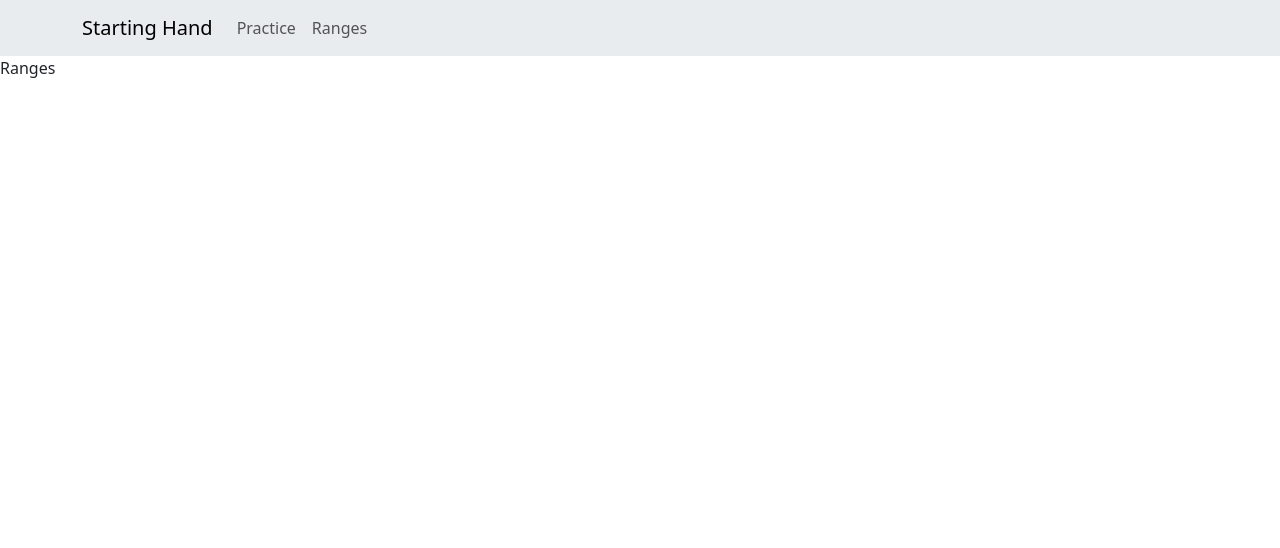
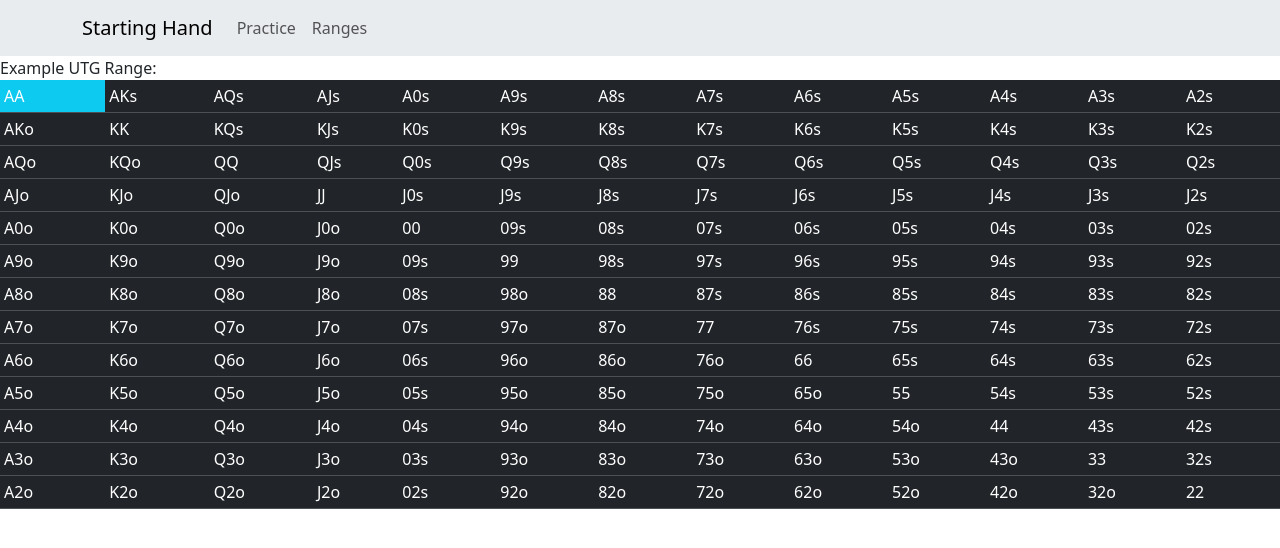
Before and after one commit to apatari/starting-hand, a React (Create React App) app: page /ranges in a window 1280 px wide. Shown: the top 548 px of the page. Built offline with nearby package versions, Linux system fonts and the light colour scheme.

Commit message:
add table for sample range, not yet visualized

```diff
--- a/src/Ranges.js
+++ b/src/Ranges.js
@@ -1,7 +1,34 @@
 import React  from "react";
+import { rangeRows } from "./range_visual";
+import { Table } from "react-bootstrap";
 
 export default function Ranges() {
     return (
-        <div>Ranges</div>
+        <div>Example UTG Range:
+
+            <Table size="sm" variant="dark">
+                <tbody>
+                    {rangeRows.map(row => {
+                        return(
+                            <tr>
+                                {row.map(hand => {
+
+                                        if(hand==="AA"){
+                                            return (<td className="bg-info" >{hand}</td>)
+                                        } else {
+                                            return (<td >{hand}</td>)
+                                        }
+
+
+
+                                })}
+                            </tr>
+                        )
+                    })}
+                </tbody>
+            </Table>
+
+        </div>
+
     )
 }
--- a/src/range_visual.js
+++ b/src/range_visual.js
@@ -0,0 +1,19 @@
+
+
+const rangeRows = [
+    ["AA", "AKs", "AQs", "AJs", "A0s", "A9s", "A8s", "A7s", "A6s", "A5s", "A4s", "A3s", "A2s"],
+    ["AKo", "KK", "KQs", "KJs", "K0s", "K9s", "K8s", "K7s", "K6s", "K5s", "K4s", "K3s", "K2s"],
+    ["AQo", "KQo", "QQ", "QJs", "Q0s", "Q9s", "Q8s", "Q7s", "Q6s", "Q5s", "Q4s", "Q3s", "Q2s"],
+    ["AJo", "KJo", "QJo", "JJ", "J0s", "J9s", "J8s", "J7s", "J6s", "J5s", "J4s", "J3s", "J2s"],
+    ["A0o", "K0o", "Q0o", "J0o", "00", "09s", "08s", "07s", "06s", "05s", "04s", "03s", "02s"],
+    ["A9o", "K9o", "Q9o", "J9o", "09s", "99", "98s", "97s", "96s", "95s", "94s", "93s", "92s"],
+    ["A8o", "K8o", "Q8o", "J8o", "08s", "98o", "88", "87s", "86s", "85s", "84s", "83s", "82s"],
+    ["A7o", "K7o", "Q7o", "J7o", "07s", "97o", "87o", "77", "76s", "75s", "74s", "73s", "72s"],
+    ["A6o", "K6o", "Q6o", "J6o", "06s", "96o", "86o", "76o", "66", "65s", "64s", "63s", "62s"],
+    ["A5o", "K5o", "Q5o", "J5o", "05s", "95o", "85o", "75o", "65o", "55", "54s", "53s", "52s"],
+    ["A4o", "K4o", "Q4o", "J4o", "04s", "94o", "84o", "74o", "64o", "54o", "44", "43s", "42s"],
+    ["A3o", "K3o", "Q3o", "J3o", "03s", "93o", "83o", "73o", "63o", "53o", "43o", "33", "32s"],
+    ["A2o", "K2o", "Q2o", "J2o", "02s", "92o", "82o", "72o", "62o", "52o", "42o", "32o", "22"]
+]
+
+export { rangeRows }
```
